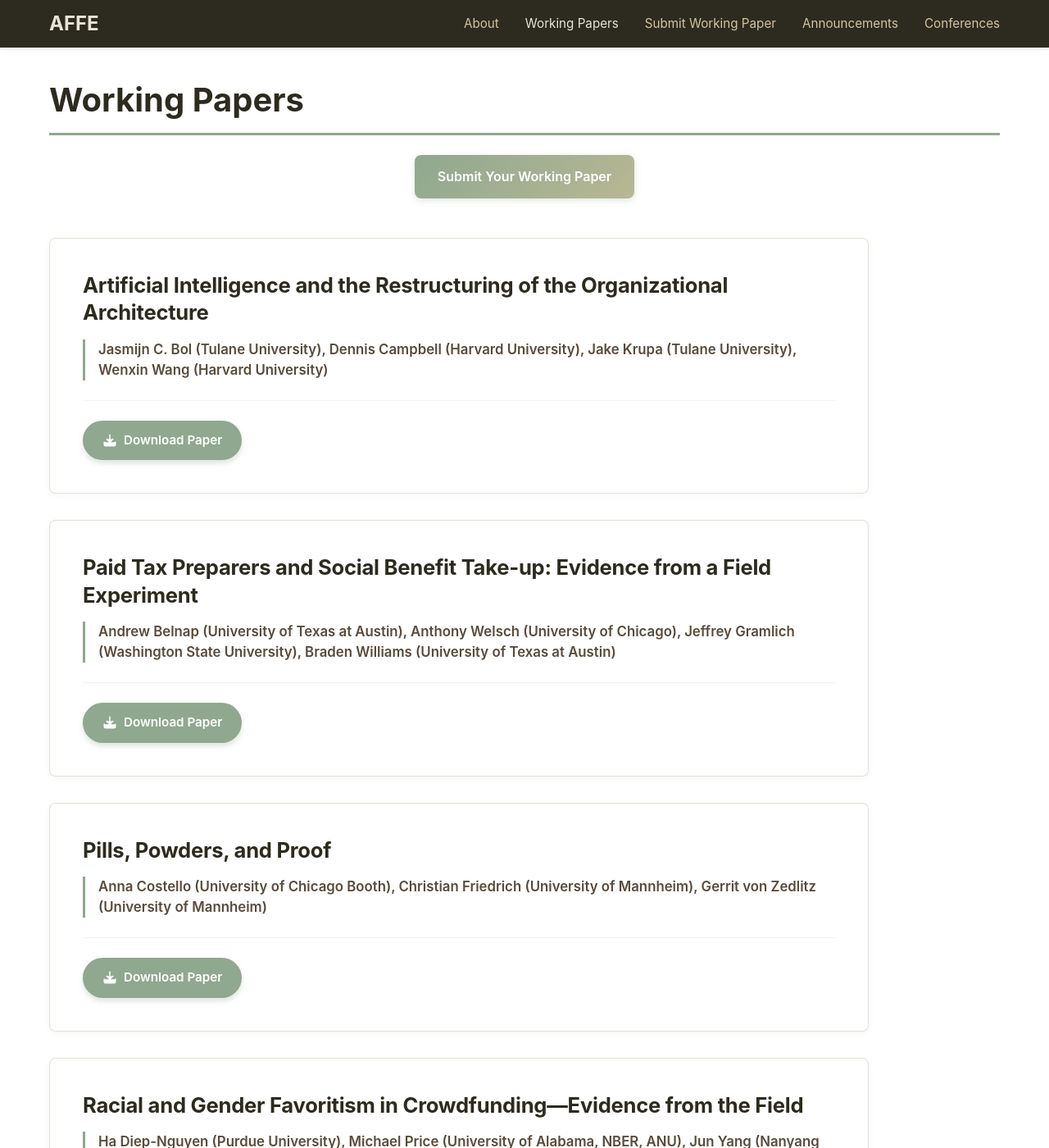
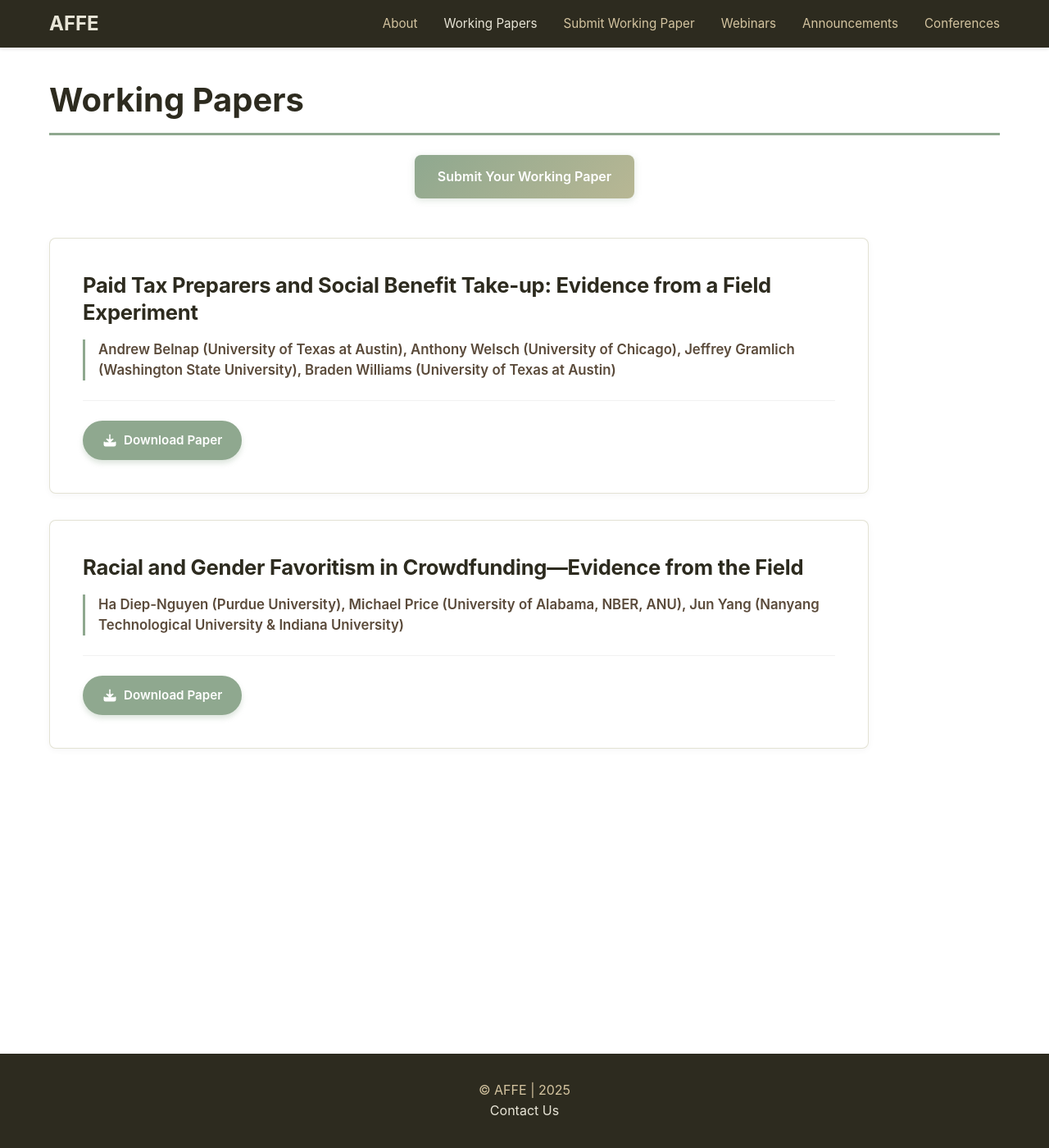
Before and after one commit to marceaguilar/affe-website, a Jekyll site: the page built from pages/working-papers.md, in a window 1280 px wide and 1400 px high. Shown: the whole window at 82% size. Built offline with Jekyll 4.4.1, drawn with Linux system fonts in a browser that asks for light colours.

Commit message:
Add webinars page, update navigation, and other improvements

```diff
--- a/_config.yml
+++ b/_config.yml
@@ -30,6 +30,8 @@
     url: "/working-papers"
   - title: "Submit Working Paper"
     url: "/submit-working-paper"
+  - title: "Webinars"
+    url: "/webinars"
   - title: "Announcements"
     url: "/announcements"
   - title: "Conferences"
--- a/_layouts/about.html
+++ b/_layouts/about.html
@@ -13,7 +13,7 @@
     <h2>Register to the Community</h2>
     <p>Stay updated on AFFE conferences, working papers, and announcements. Register below to receive notifications.</p>
     <div class="notification-form-container">
-      <a href="https://docs.google.com/forms/d/e/YOUR_FORM_ID/viewform" target="_blank" rel="noopener noreferrer" class="notification-button">
+      <a href="https://docs.google.com/forms/d/e/1FAIpQLSeXSegLo5EM7GZorEHrNUIaGyVxdmq1eFLecOH0YrqPreQpGA/viewform?usp=header" target="_blank" rel="noopener noreferrer" class="notification-button">
         <svg width="20" height="20" viewBox="0 0 24 24" fill="none" stroke="currentColor" stroke-width="2" stroke-linecap="round" stroke-linejoin="round">
           <path d="M18 8A6 6 0 0 0 6 8c0 7-3 9-3 9h18s-3-2-3-9"></path>
           <path d="M13.73 21a2 2 0 0 1-3.46 0"></path>
--- a/assets/js/working-papers.js
+++ b/assets/js/working-papers.js
@@ -1,19 +1,9 @@
 // Static working papers data
 const staticPapers = [
-  {
-    'Title': 'Artificial Intelligence and the Restructuring of the Organizational Architecture',
-    'Authors': 'Jasmijn C. Bol (Tulane University), Dennis Campbell (Harvard University), Jake Krupa (Tulane University), Wenxin Wang (Harvard University)',
-    'Link': '/assets/pdf/BCKW.pdf'
-  },
   {
     'Title': 'Paid Tax Preparers and Social Benefit Take-up: Evidence from a Field Experiment',
     'Authors': 'Andrew Belnap (University of Texas at Austin), Anthony Welsch (University of Chicago), Jeffrey Gramlich (Washington State University), Braden Williams (University of Texas at Austin)',
     'Link': '/assets/pdf/BGWW.pdf'
-  },
-  {
-    'Title': 'Pills, Powders, and Proof',
-    'Authors': 'Anna Costello (University of Chicago Booth), Christian Friedrich (University of Mannheim), Gerrit von Zedlitz (University of Mannheim)',
-    'Link': '/assets/pdf/CostelloFriedrichvonZedlitz.pdf'
   },
   {
     'Title': 'Racial and Gender Favoritism in Crowdfunding—Evidence from the Field',
```
Also changed, not shown: pages/webinars.md (added, +8 -0 lines).
